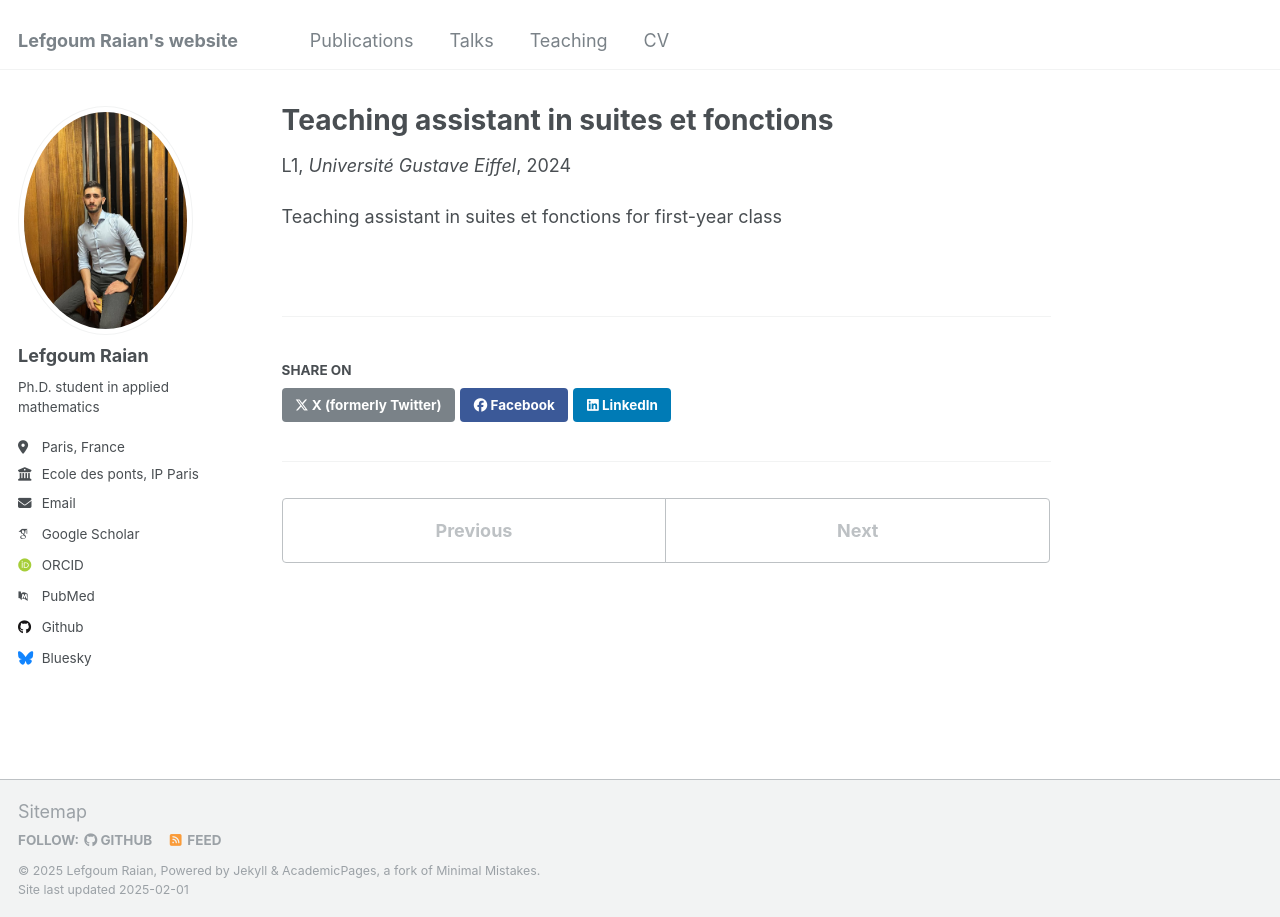
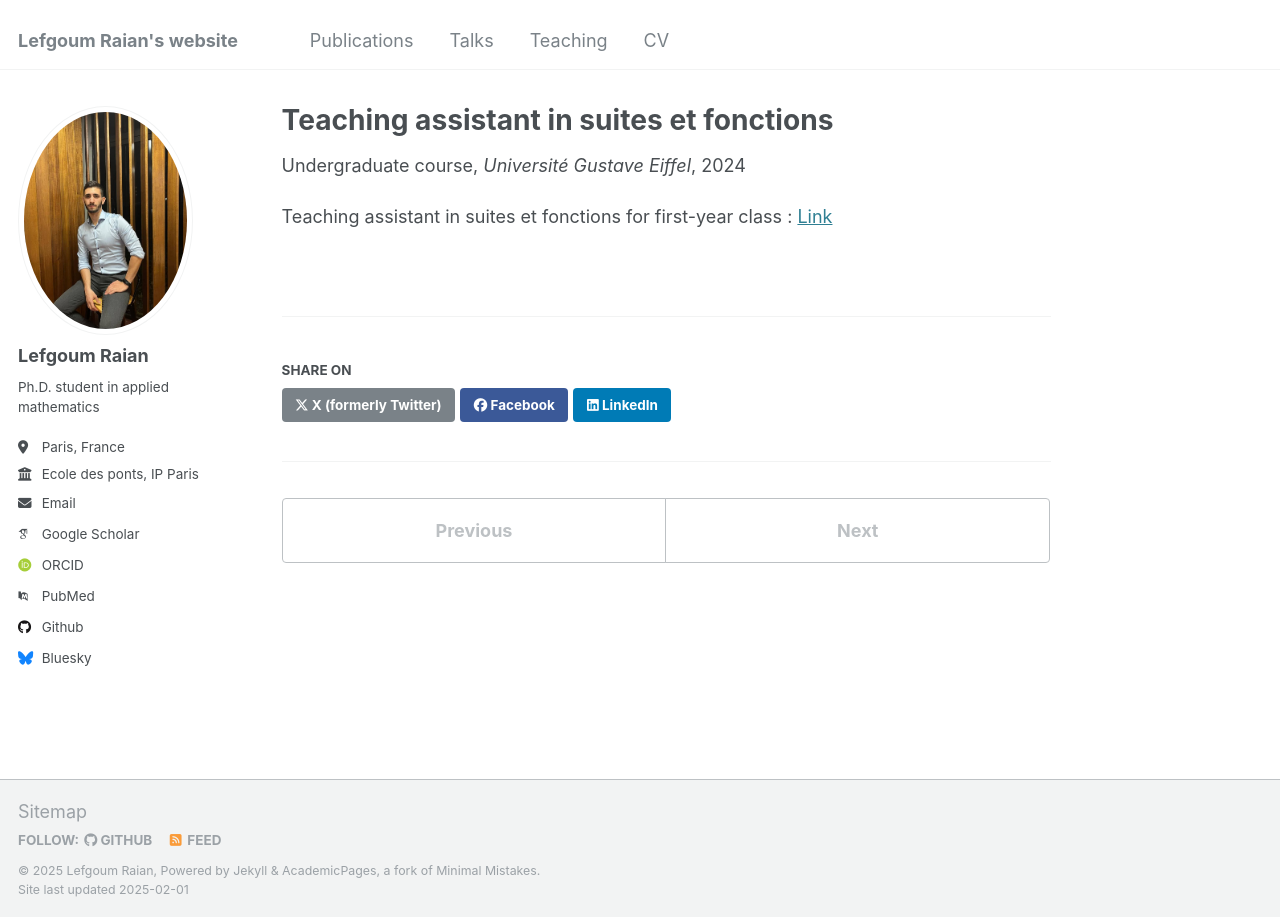
Before and after one commit to raian0406/raian0406.github.io, a Jekyll site: the page built from _teaching/suites_et_fonctions.md, in a window 1280 px wide. Built offline with Jekyll 4.4.1, drawn with Linux system fonts in a browser that asks for light colours; some web fonts are replaced.

Commit message:
Update suites_et_fonctions.md

```diff
--- a/_teaching/suites_et_fonctions.md
+++ b/_teaching/suites_et_fonctions.md
@@ -1,11 +1,11 @@
 ---
 title: "Teaching assistant in suites et fonctions"
 collection: teaching
-type: "L1"
+type: "Undergraduate course"
 permalink: /teaching/suites_et_fonctions
 venue: "Université Gustave Eiffel"
 date: 2024-03-20
 location: "Champs-sur-Marne, France"
 ---
 
-Teaching assistant in suites et fonctions for first-year class
+Teaching assistant in suites et fonctions for first-year class : <a href="https://formations.univ-gustave-eiffel.fr/licence/detail/mathematiques-et-informatique-392">Link
```
